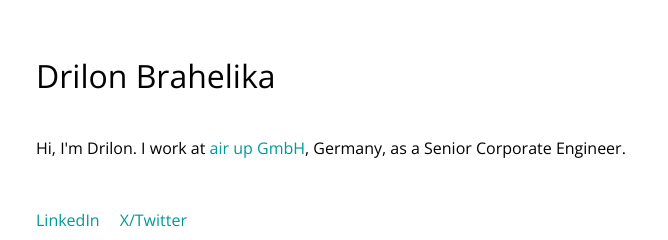
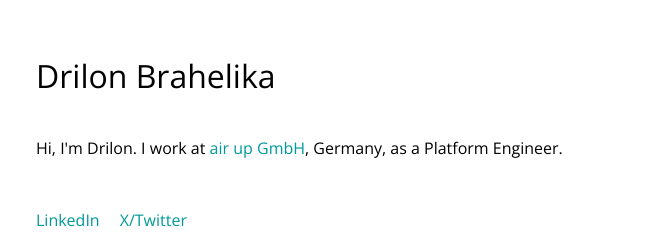
Before and after one commit to drilonbrahelika/drilonbrahelika.github.io, a plain HTML site: page index.html in a window 1280 px wide. Shown: the top 240 px of the page, 444-1112 px from the left. Drawn offline with nearby package versions, Linux system fonts and the light colour scheme.

Commit message:
Update index.html

```diff
--- a/index.html
+++ b/index.html
@@ -27,7 +27,7 @@
       <h1>Drilon Brahelika</h1>
       <p>
         Hi, I'm Drilon. I work at
-        <a href="https://air-up.com/">air up GmbH</a>, Germany, as a Senior Corporate Engineer.<a/>
+        <a href="https://air-up.com/">air up GmbH</a>, Germany, as a Platform Engineer.<a/>
       </p>
       <ul>
         <li><a href="https://www.linkedin.com/in/drilonbrahelika" target="_blank">LinkedIn</a></li>
```
